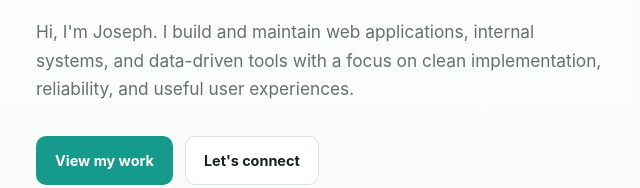
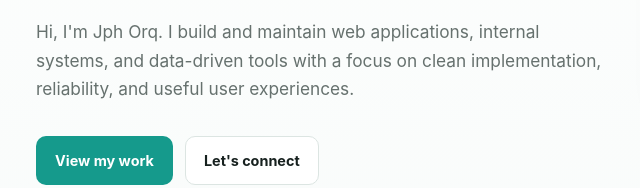
Before and after one commit to JphOrq/Developer-Portfolio, a plain HTML site: page index.html in a window 1280 px wide. Shown: the part 561-749 px from the top of the page, 24-664 px from the left. Drawn offline with Linux system fonts and the light colour scheme.

Commit message:
update index.html

```diff
--- a/index.html
+++ b/index.html
@@ -37,7 +37,7 @@
             <p class="eyebrow">COMPUTER PROGRAMMER · MID-LEVEL DEVELOPER</p>
             <h1>Building practical software that <span>works.</span></h1>
             <p class="hero-text">
-              Hi, I'm Joseph. I build and maintain web applications, internal
+              Hi, I'm Jph Orq. I build and maintain web applications, internal
               systems, and data-driven tools with a focus on clean
               implementation, reliability, and useful user experiences.
             </p>
```
